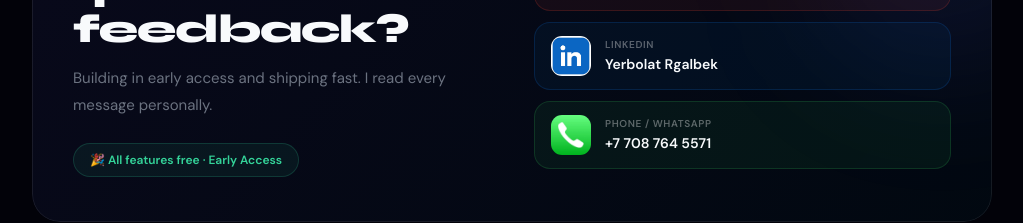
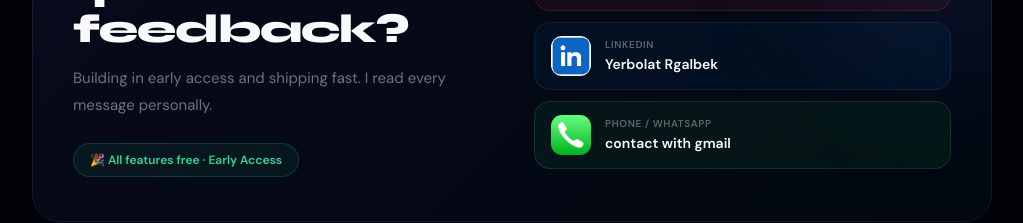
Before and after one commit to sirteasir1/boomy.yearly, a Next.js app: page / in a window 1280 px wide. Shown: the part 4560-4783 px from the top of the page, without its empty margins (128-1151 px from the left). Built offline with nearby package versions, Linux system fonts and the light colour scheme; no server answers.

Commit message:
Update page.tsx

```diff
--- a/src/app/page.tsx
+++ b/src/app/page.tsx
@@ -477,7 +477,7 @@ export default function LandingPage() {
               {[
                 {img:'/icon-gmail.jpg',   label:'Email',           val:'rgalbeke@gmail.com',   href:'mailto:rgalbeke@gmail.com',     bg:'rgba(234,67,53,.07)',  border:'rgba(234,67,53,.18)',  hover:'rgba(234,67,53,.12)'},
                 {img:'/icon-linkedin.jpg',label:'LinkedIn',        val:'Yerbolat Rgalbek',     href:'https://www.linkedin.com/in/yerbolat-rgalbek-4b524b38b', bg:'rgba(10,102,194,.08)',border:'rgba(10,102,194,.22)',hover:'rgba(10,102,194,.13)'},
-                {img:'/icon-phone.jpg',   label:'Phone / WhatsApp',val:'+7 708 764 5571',      href:'tel:+77087645571',              bg:'rgba(52,199,89,.07)', border:'rgba(52,199,89,.18)', hover:'rgba(52,199,89,.12)'},
+                {img:'/icon-phone.jpg',   label:'Phone / WhatsApp',val:'contact with gmail',      href:'tel:+77087645571',              bg:'rgba(52,199,89,.07)', border:'rgba(52,199,89,.18)', hover:'rgba(52,199,89,.12)'},
               ].map((c,i)=>(
                 <motion.div key={i} initial={{opacity:0,x:18}} whileInView={{opacity:1,x:0}} viewport={{once:true}} transition={{delay:i*.04,duration:.2}}>
                   <a href={c.href} target="_blank" rel="noreferrer"
```
